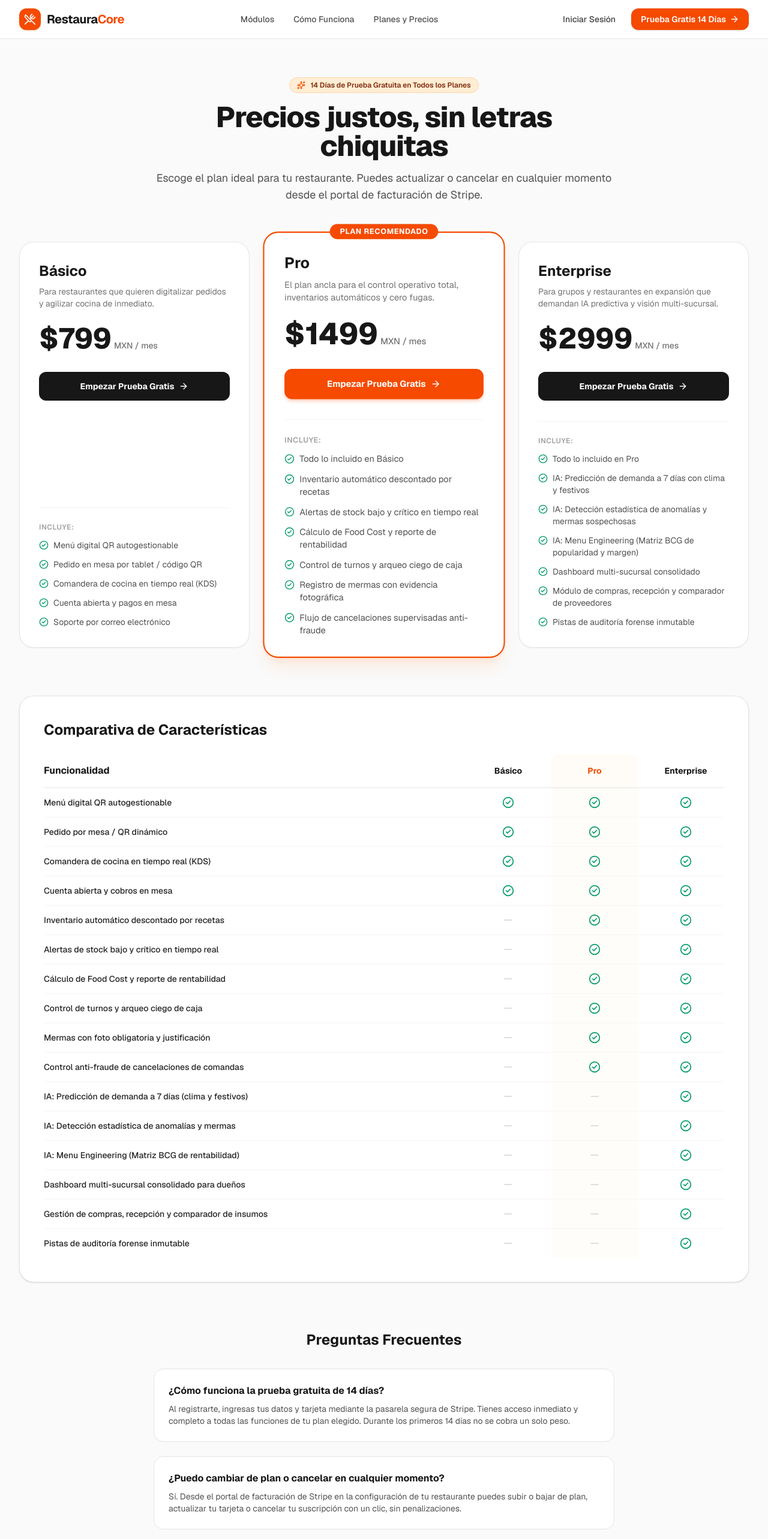
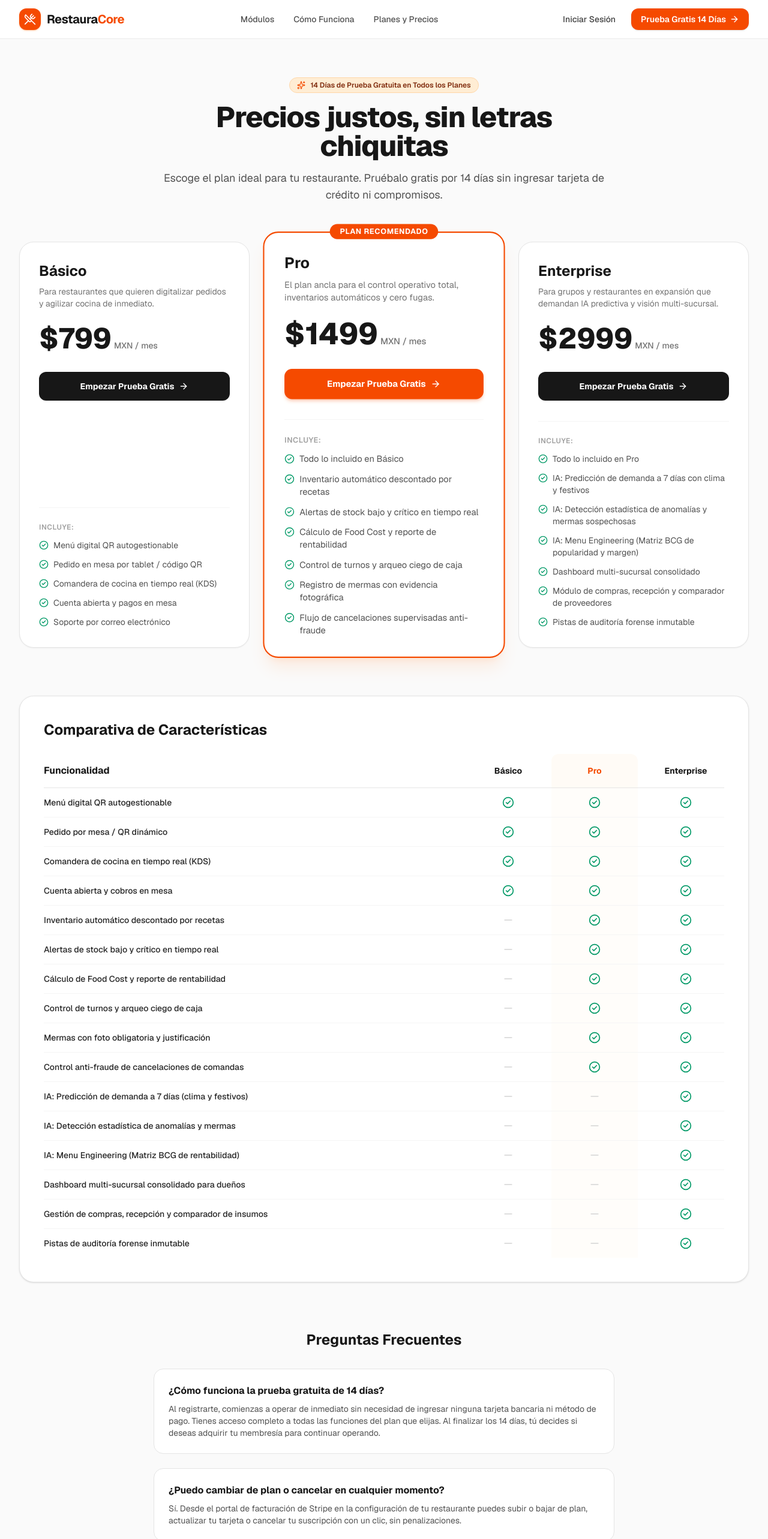
Before and after one commit to deejayberna/restauracore, a Next.js app: page /precios in a window 1280 px wide. Shown: the top 2566 px of the page at 60% size. Built offline with nearby package versions, Linux system fonts and the light colour scheme.

Commit message:
docs(marketing): actualizar landing y precios para destacar prueba de 14 dias sin tarjeta

```diff
--- a/app/page.tsx
+++ b/app/page.tsx
@@ -75,13 +75,13 @@ export default function LandingPage() {
 
           <div className="mt-12 flex items-center justify-center gap-6 text-xs sm:text-sm text-neutral-500">
             <span className="inline-flex items-center gap-1.5">
-              <CheckCircle2 className="w-4 h-4 text-emerald-600" /> Tarjeta segura con Stripe
+              <CheckCircle2 className="w-4 h-4 text-emerald-600" /> Sin tarjeta de crédito
             </span>
             <span className="inline-flex items-center gap-1.5">
-              <CheckCircle2 className="w-4 h-4 text-emerald-600" /> Cancela cuando quieras
+              <CheckCircle2 className="w-4 h-4 text-emerald-600" /> Acceso completo 14 días
             </span>
             <span className="inline-flex items-center gap-1.5">
-              <CheckCircle2 className="w-4 h-4 text-emerald-600" /> Soporte en español
+              <CheckCircle2 className="w-4 h-4 text-emerald-600" /> Sin compromisos ni contratos
             </span>
           </div>
         </div>
--- a/app/precios/page.tsx
+++ b/app/precios/page.tsx
@@ -45,8 +45,7 @@ export default function PreciosPage() {
             Precios justos, sin letras chiquitas
           </h1>
           <p className="mt-4 text-lg text-neutral-600">
-            Escoge el plan ideal para tu restaurante. Puedes actualizar o cancelar en cualquier
-            momento desde el portal de facturación de Stripe.
+            Escoge el plan ideal para tu restaurante. Pruébalo gratis por 14 días sin ingresar tarjeta de crédito ni compromisos.
           </p>
         </div>
 
@@ -167,9 +166,9 @@ export default function PreciosPage() {
             <div className="p-6 rounded-2xl bg-white border border-neutral-200">
               <h3 className="font-bold text-neutral-900">¿Cómo funciona la prueba gratuita de 14 días?</h3>
               <p className="mt-2 text-sm text-neutral-600">
-                Al registrarte, ingresas tus datos y tarjeta mediante la pasarela segura de Stripe.
-                Tienes acceso inmediato y completo a todas las funciones de tu plan elegido. Durante
-                los primeros 14 días no se cobra un solo peso.
+                Al registrarte, comienzas a operar de inmediato sin necesidad de ingresar ninguna tarjeta bancaria ni método de pago.
+                Tienes acceso completo a todas las funciones del plan que elijas. Al finalizar los 14 días, tú decides si deseas
+                adquirir tu membresía para continuar operando.
               </p>
             </div>
 
```
